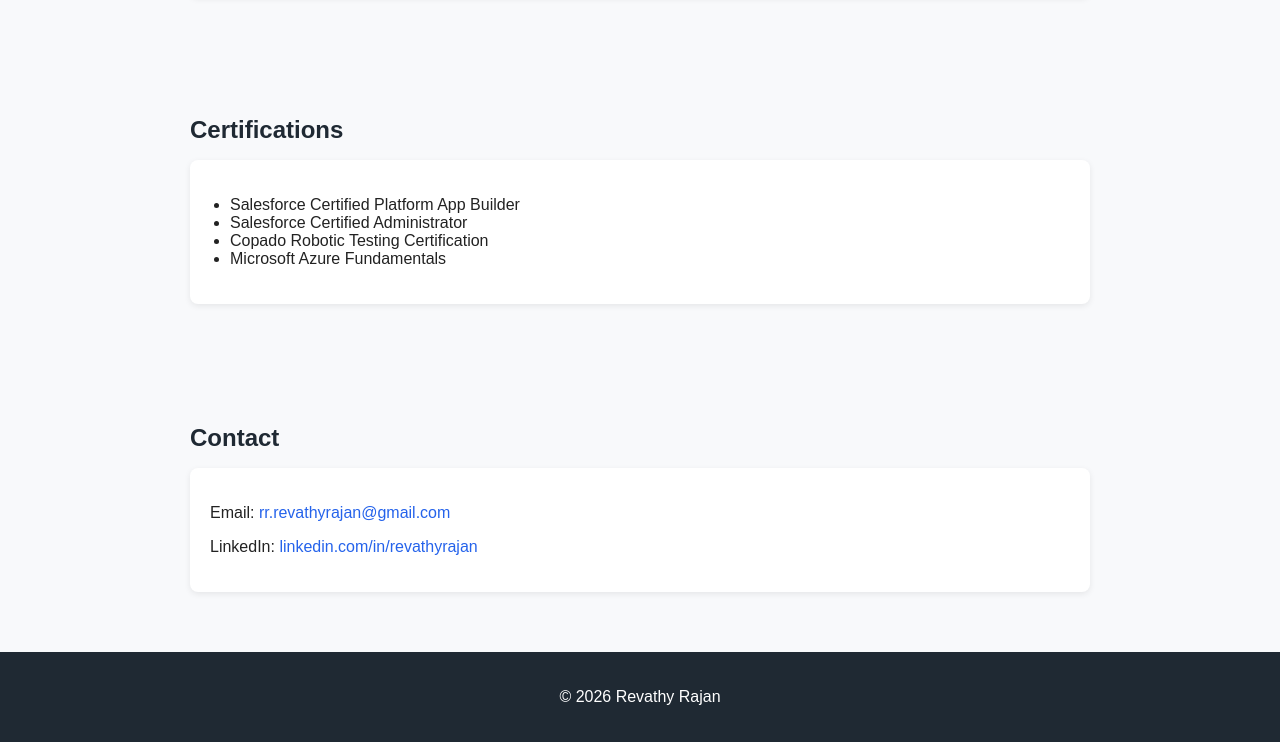
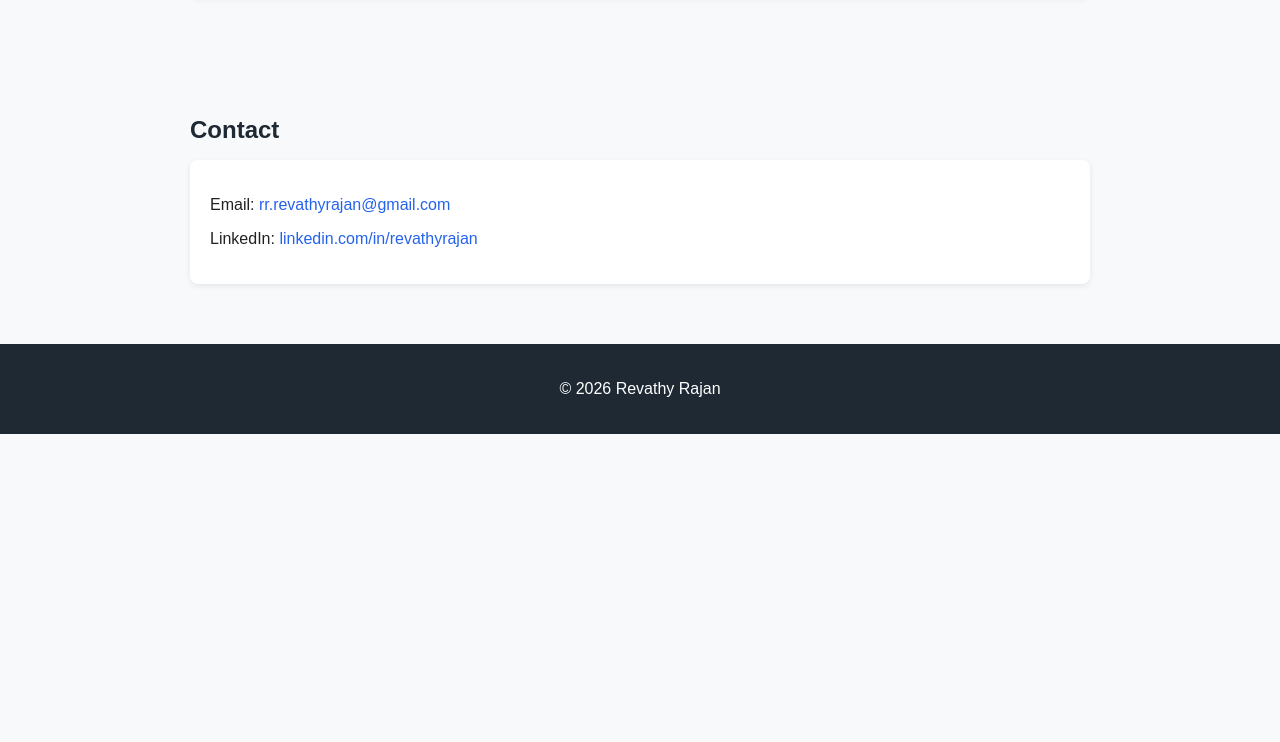
Before and after one commit to RevrajQA/revathyrajan.github.io, a plain HTML site: page index.html in a window 1280 px wide. Shown: the part 1676-2418 px from the top of the page. After the commit the page ends 2110 px from the top, so only its background shows below. Drawn offline with Linux system fonts and the light colour scheme.

Commit message:
Remove Old Certificate section

```diff
--- a/index.html
+++ b/index.html
@@ -112,18 +112,6 @@
 </section>
 
 <section>
-  <h2>Certifications</h2>
-  <div class="card">
-    <ul>
-      <li>Salesforce Certified Platform App Builder</li>
-      <li>Salesforce Certified Administrator</li>
-      <li>Copado Robotic Testing Certification</li>
-      <li>Microsoft Azure Fundamentals</li>
-    </ul>
-  </div>
-</section>
-
-<section>
   <h2>Contact</h2>
   <div class="card">
     <p>Email: <a href="mailto:rr.revathyrajan@gmail.com">rr.revathyrajan@gmail.com</a></p>
```
